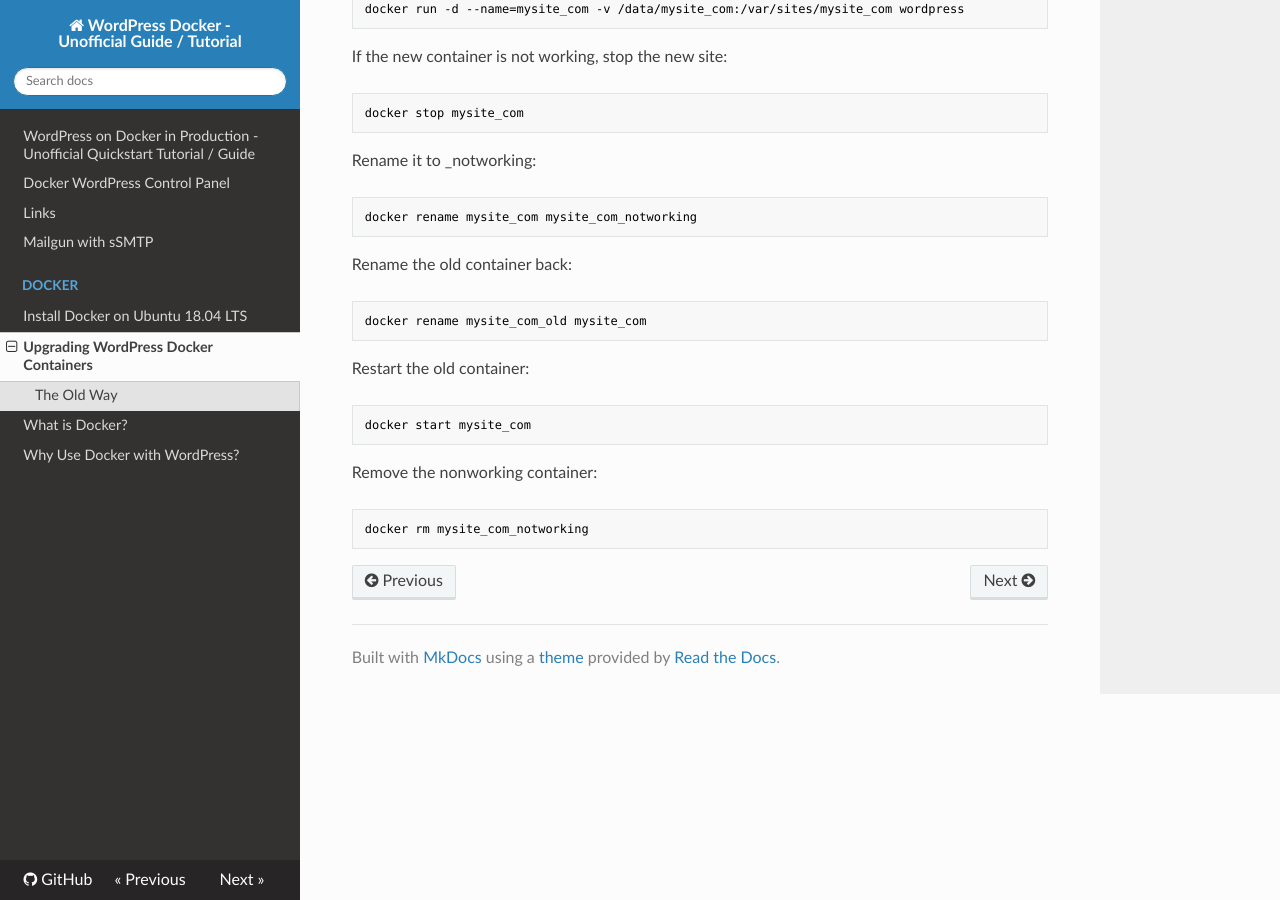
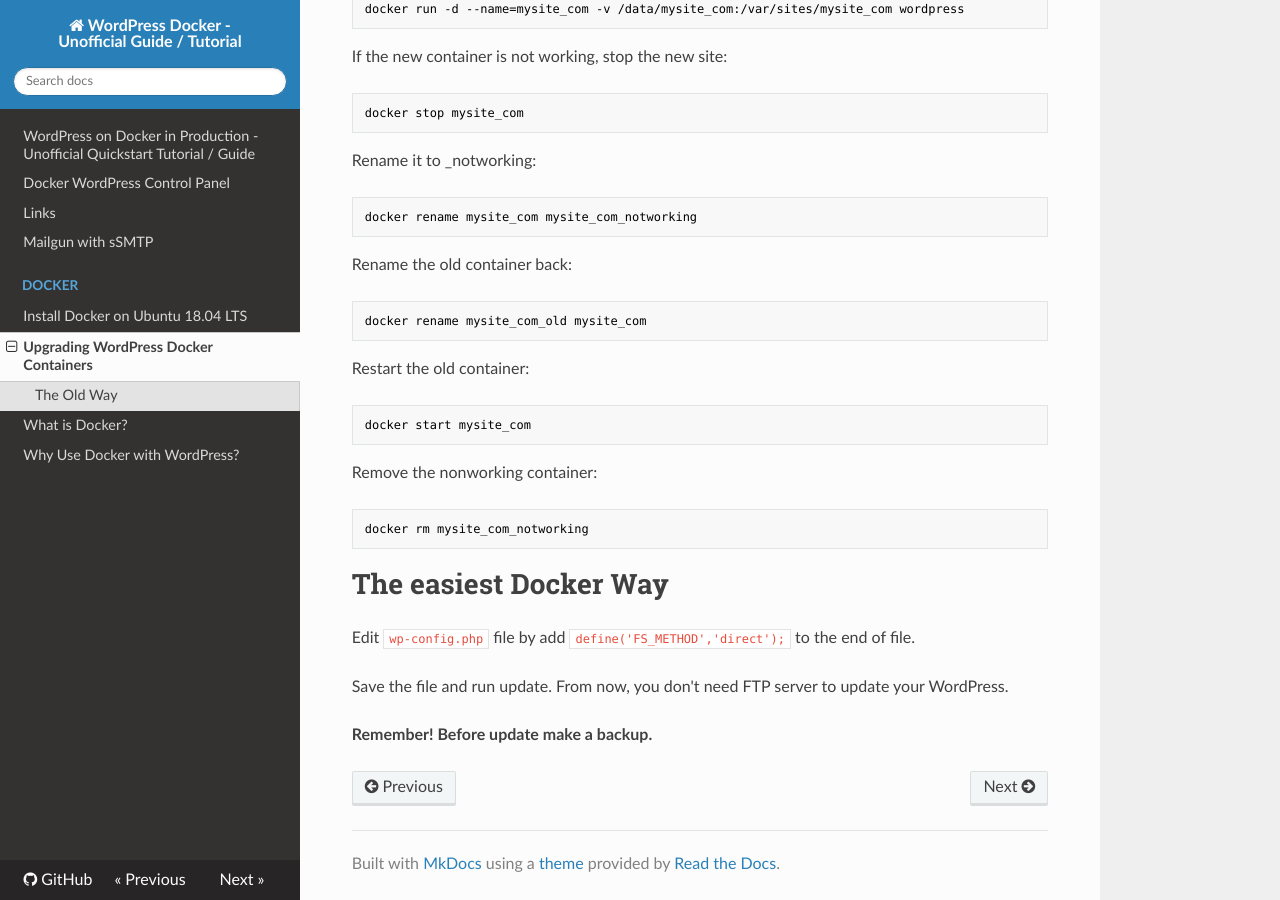
Before and after one commit to etopian/wordpressdocker, an MkDocs documentation site: the page built from docs/docker/Upgrading-Containers.md, in a window 1280 px wide and 900 px high, scrolled down 1216 px. Built offline with MkDocs 1.6.1, drawn with Linux system fonts in a browser that asks for light colours; nearby versions of some CDN libraries.

Commit message:
Update Upgrading-Containers.md
Add the easiest way to update WordPress using docker containers.

````diff
--- a/docs/docker/Upgrading-Containers.md
+++ b/docs/docker/Upgrading-Containers.md
@@ -68,3 +68,11 @@ Remove the nonworking container:
 ```code
 docker rm mysite_com_notworking
 ```
+
+# The easiest Docker Way
+
+Edit `wp-config.php` file by add `define('FS_METHOD','direct');` to the end of file.
+
+Save the file and run update. From now, you don't need FTP server to update your WordPress.
+
+**Remember! Before update make a backup.**
````
